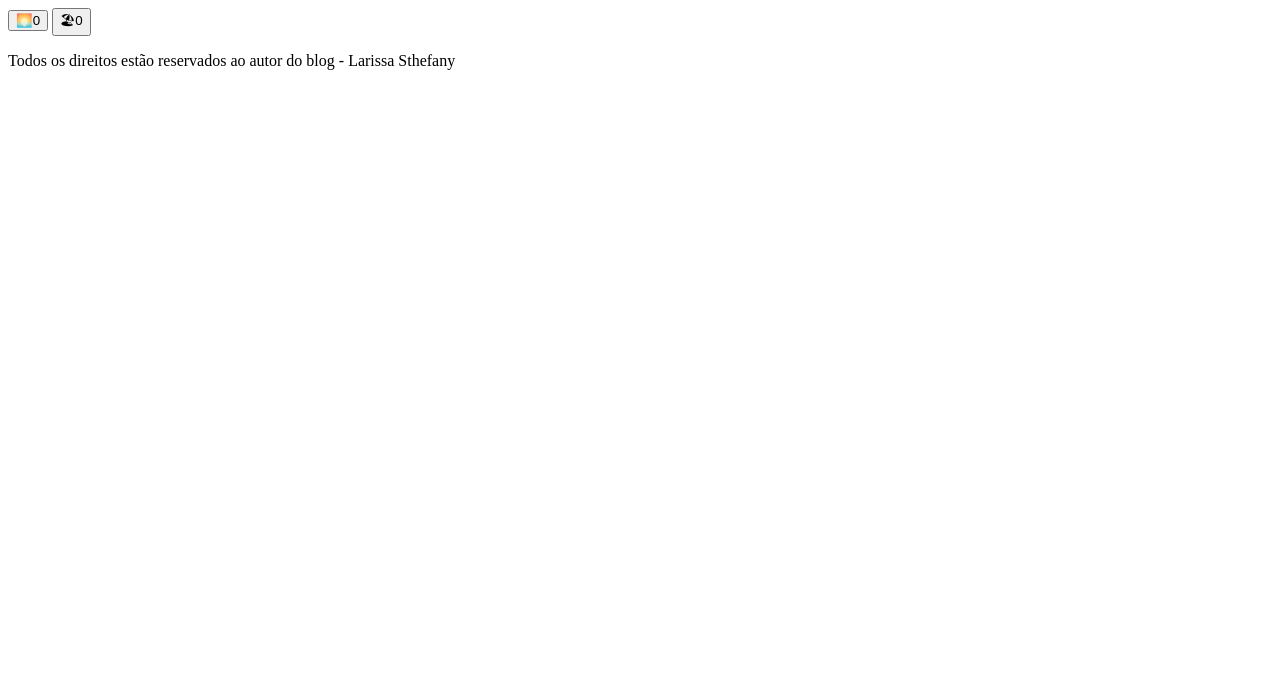
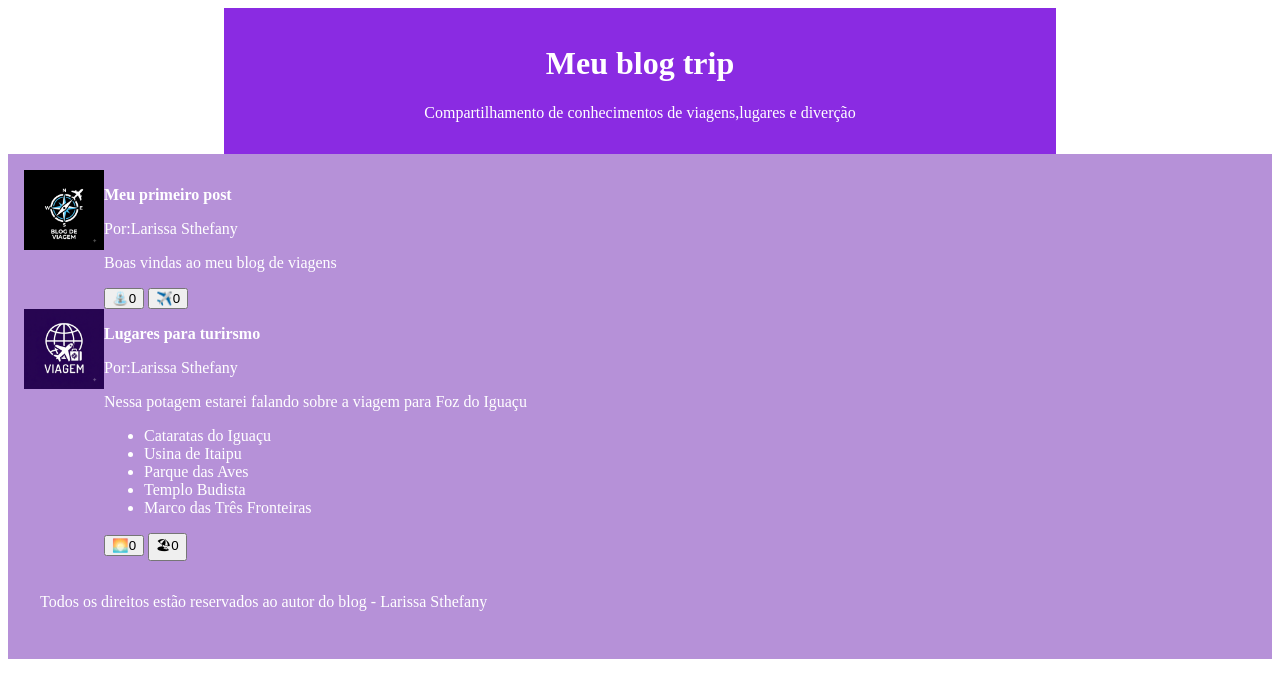
Before and after one commit to souzamoraislarissa-svg/alura-paginawebzero-larissa-pt2, a plain HTML site: page index.html in a window 1280 px wide. Drawn offline with Linux system fonts and the light colour scheme.

Commit message:
Refactor index.html structure and styles

```diff
--- a/index.html
+++ b/index.html
@@ -1,4 +1,69 @@
-<button>🌅<span>0</span></button>
+<!DOCTYPE html>
+<html lang="en">
+<head>
+    <meta charset="UTF-8">
+    <meta name="viewport" content="width=device-width, initial-scale=1.0">
+    <title>Meu Blog Trip</title>
+    <style>
+      header{
+      background-color: blueviolet;
+      color:white;
+     text-align:center;
+    max-width: 800px;
+    margin:0 auto;
+    padding: 16px
+    }
+      main{
+      background-color: rgb(182, 145, 216);
+      color:white;
+      margin:0 auto;
+    padding: 16px;
+    }
+    article{
+    display: flex;
+    }
+  img{
+
+    width: 80px;
+    height: 80px;
+  }
+
+  .artigo-autor{
+font-weight: bold;
+    }
+    </style>
+</head>
+<body>
+  <header>
+    <h1>Meu blog trip</h1>
+    <p>Compartilhamento de conhecimentos de viagens,lugares e diverção</p>
+  </header>
+  <main>
+   <article>
+      <img src="imagem-blog.png">
+      <div>
+      <p class="artigo-autor">Meu primeiro post</p>
+      <p>Por:Larissa Sthefany</p>
+      <p>Boas vindas ao meu blog de viagens</p>
+    <button>⛲️<span>0</span></button>
+    <button>✈️<span>0</span></button>
+   </div>
+    </article>
+
+<article>
+      <img src="segundo-post.png">
+      <div>
+      <p class="artigo-autor">Lugares para turirsmo</p>
+      <p>Por:Larissa Sthefany</p>
+      <p>Nessa potagem estarei falando sobre a viagem para Foz do Iguaçu</p>
+      <ul>
+        <li>Cataratas do Iguaçu</li>
+        <li>Usina de Itaipu</li>
+        <li>Parque das Aves</li>
+        <li>Templo Budista</li>
+        <li>Marco das Três Fronteiras</li>
+      </ul>
+      <button>🌅<span>0</span></button>
       <button>🏖<span>0</span></button>
     </div>
     </article>
```
